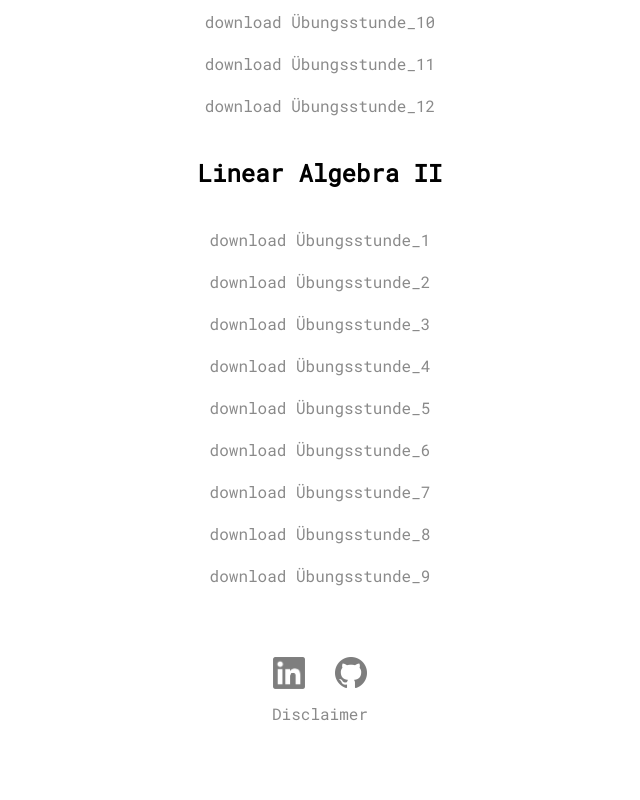
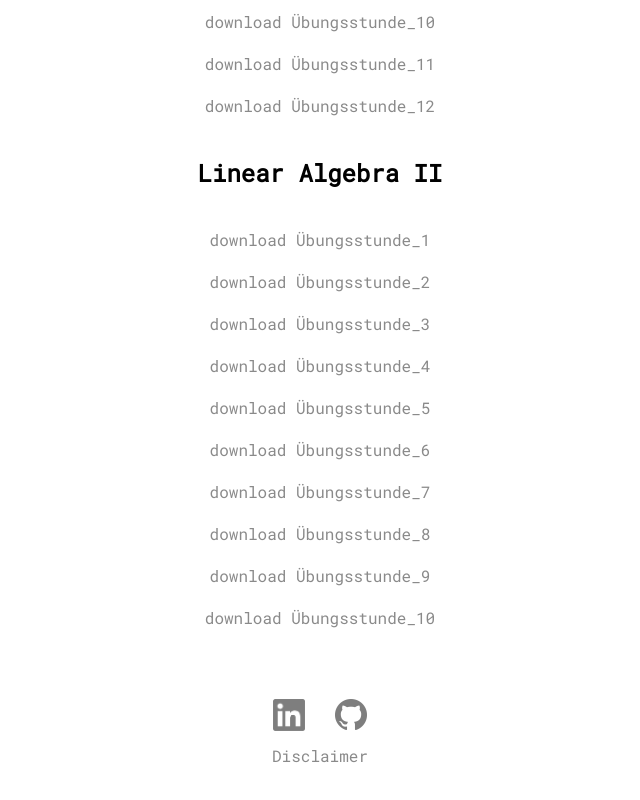
Before and after one commit to vbjan/MyWebsite, a plain HTML site: page Downloads.html in a window 1280 px wide. Shown: the part 496-1296 px from the top of the page, without its empty margins (320-960 px from the left). Drawn offline with Linux system fonts and the light colour scheme.

Commit message:
added Übung 10

```diff
--- a/Downloads.html
+++ b/Downloads.html
@@ -100,6 +100,9 @@
             <div class="download-wrapper">
                 <a href="downloads/Linalg2Übungsstunde9.zip">download Übungsstunde_9</a>
             </div>
+            <div class="download-wrapper">
+                <a href="downloads/Linalg2Übungsstunde10.zip">download Übungsstunde_10</a>
+            </div>
         </dic>
     </div>
     <div class="logo-bar-wrapper">
```
Also changed, not shown: 1 other file.
